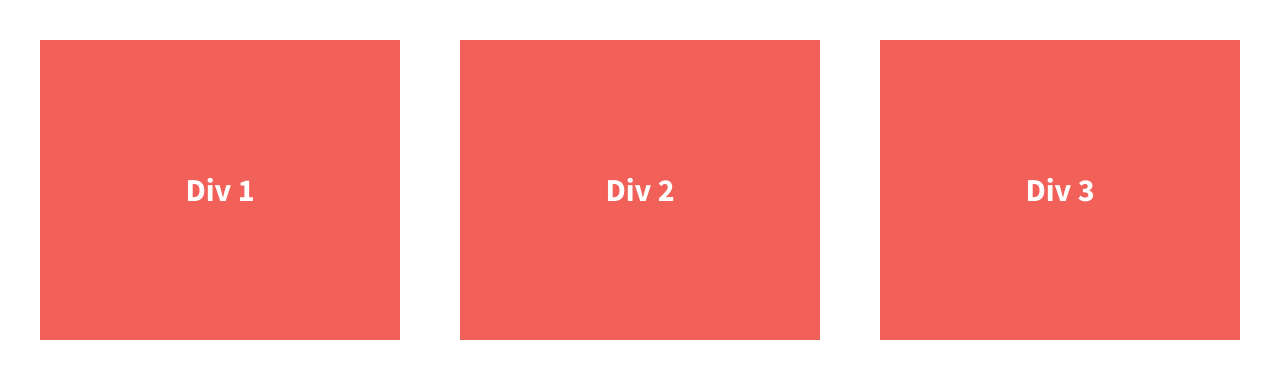
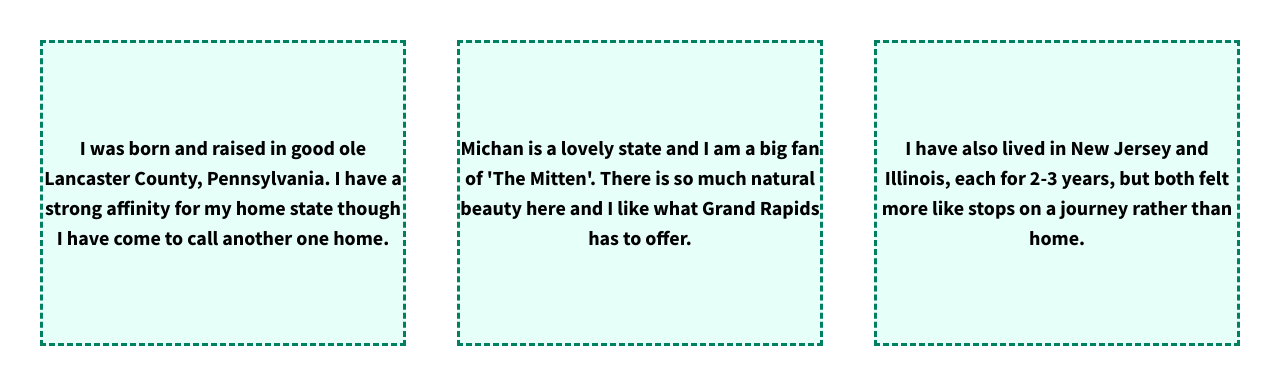
Before and after one commit to jennademarco/flexbox-div-practice, a plain HTML site: page index.html in a window 1280 px wide. Drawn offline with nearby package versions, Linux system fonts and the light colour scheme.

Commit message:
Second commit with personalizations

```diff
--- a/css/main.css
+++ b/css/main.css
@@ -99,6 +99,7 @@ textarea {
 html {
   background-color: #fff;
   height: 100%;
+  width: 100%;
 }
 
 body {
@@ -111,8 +112,10 @@ body {
 .wrapper {
   /*add display:flex and set justify-content to space-between*/
   display: flex;
+  flex-flow: row wrap;
   justify-content: space-between;
   font-weight: 700;
+  align-items: center;
 }
 
 .div-1, .div-2, .div-3 {
@@ -120,15 +123,16 @@ body {
   display: flex;
   justify-content: center;
   align-items: center;
-  color: #fff;
+  color: black;
   line-height: 1.5em;
-  font-size: 1.6em;
-  background-color: #f16059;
+  font-size: 1em;
+  text-align: center;
+  background-color: #e6fff9;
   height: 300px;
   width: 30%;
+  border: #008060;
+  border-style: dashed;
 }
-
-
 
 
 /* ==========================================================================
--- a/index.html
+++ b/index.html
@@ -3,7 +3,7 @@
     <head>
         <meta charset="utf-8">
         <meta http-equiv="x-ua-compatible" content="ie=edge">
-        <title>Make me into a grid!</title>
+        <title>JDM</title>
         <meta name="description" content="">
         <meta name="viewport" content="width=device-width, initial-scale=1">
 
@@ -23,13 +23,13 @@
 
         <section class="wrapper">
             <div class="div-1">
-                Div 1
+                I was born and raised in good ole Lancaster County, Pennsylvania. I have a strong affinity for my home state though I have come to call another one home.
             </div>
             <div class="div-2">
-                Div 2
+                Michan is a lovely state and I am a big fan of 'The Mitten'. There is so much natural beauty here and I like what Grand Rapids has to offer.
             </div>
             <div class="div-3">
-                Div 3
+                I have also lived in New Jersey and Illinois, each for 2-3 years, but both felt more like stops on a journey rather than home.
             </div>
         </section>
 
```
